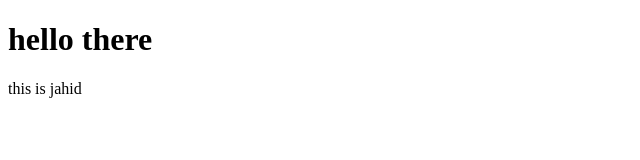
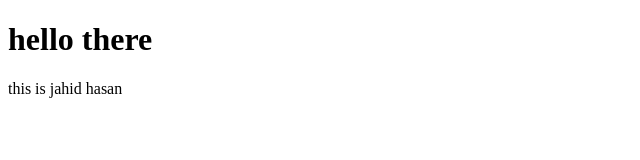
Before and after one commit to jhraihan/7part4, a plain HTML site: page index.html in a window 1280 px wide. Shown: the full height of the page, 0-640 px from the left. Drawn offline with Linux system fonts and the light colour scheme.

Commit message:
add hasan

```diff
--- a/index.html
+++ b/index.html
@@ -7,6 +7,6 @@
 </head>
 <body>
     <h1>hello there</h1>
-    <p>this is jahid</p>
+    <p>this is jahid hasan</p>
 </body>
 </html>
```
